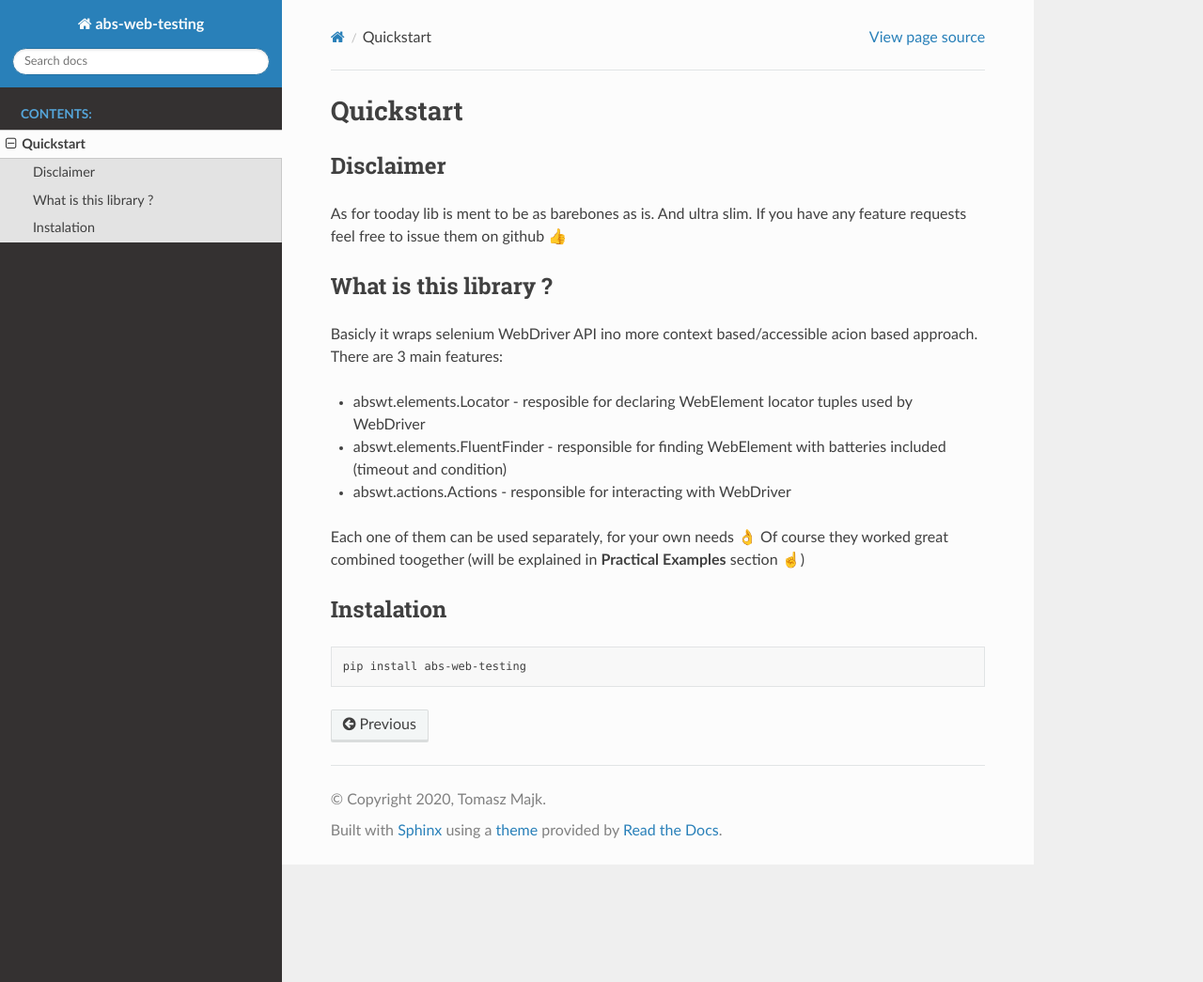
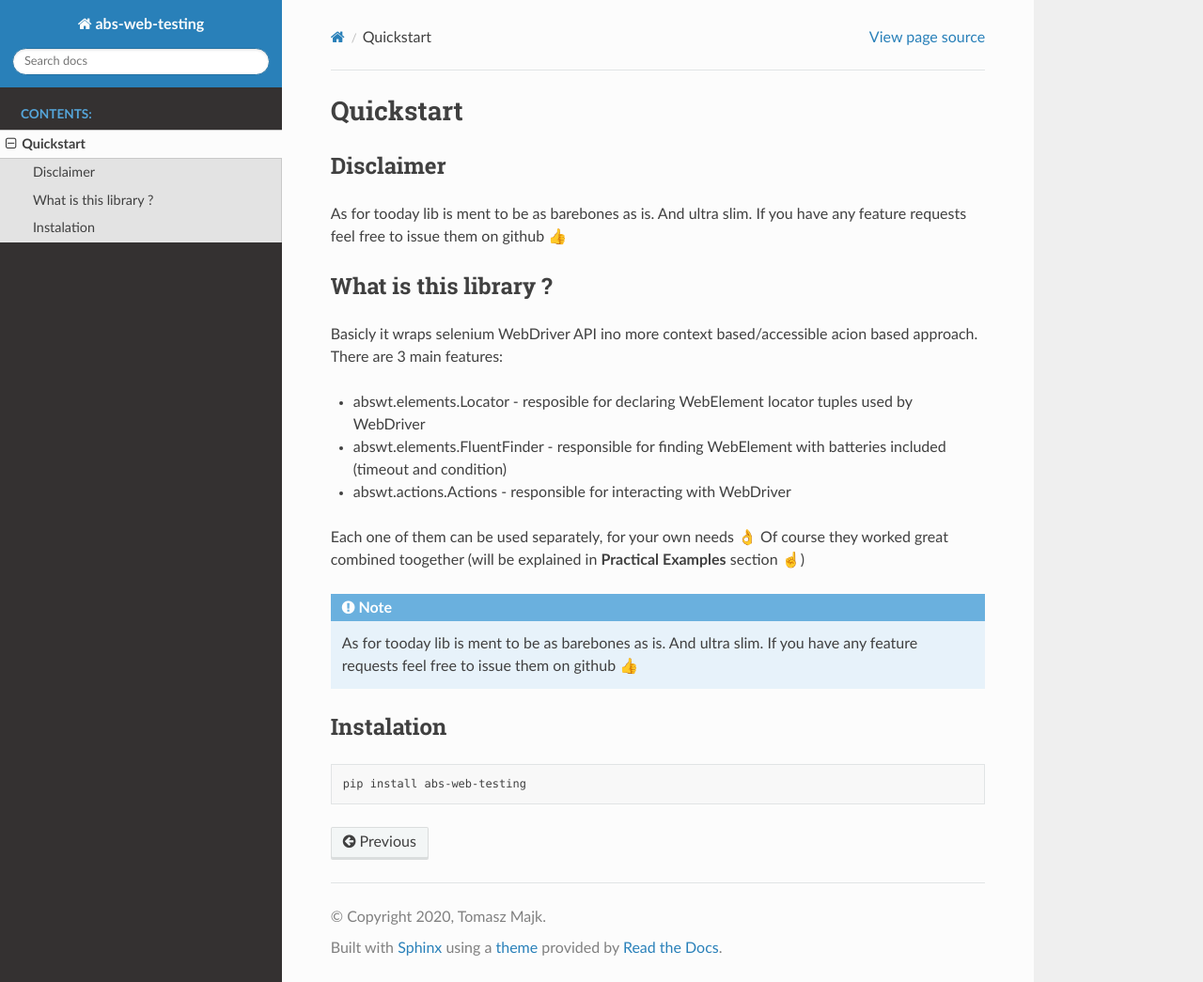
Before and after one commit to bigSAS/abs-web-testing, a Sphinx documentation site: the page built from docs/source/pages/quickstart.rst, in a window 1280 px wide and 1045 px high. Shown: the whole window at 94% size. Built offline with Sphinx 7.4.7 and the Read the Docs theme 2.0.0, drawn with Linux system fonts in a browser that asks for light colours.

Commit message:
rdd update

```diff
--- a/docs/source/pages/quickstart.rst
+++ b/docs/source/pages/quickstart.rst
@@ -21,6 +21,11 @@ There are 3 main features:
 Each one of them can be used separately, for your own needs 👌
 Of course they worked great combined toogether (will be explained in **Practical Examples** section ☝️)
 
+.. note::
+   As for tooday lib is ment to be as barebones as is. And ultra slim.
+   If you have any feature requests feel free to issue them on github 👍
+
+
 Instalation
 ###########
 
```
Also changed, not shown: README.md (+7 -1 lines).
